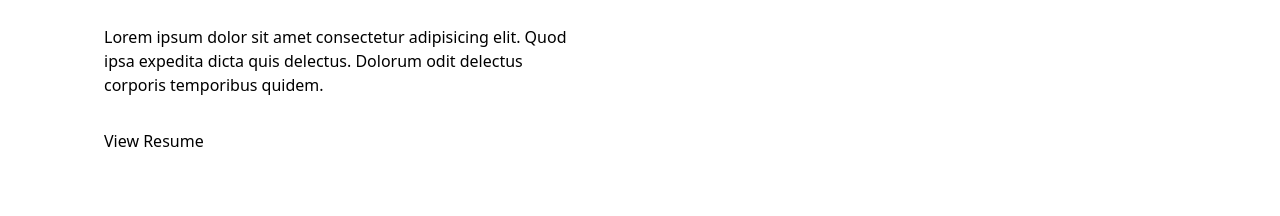
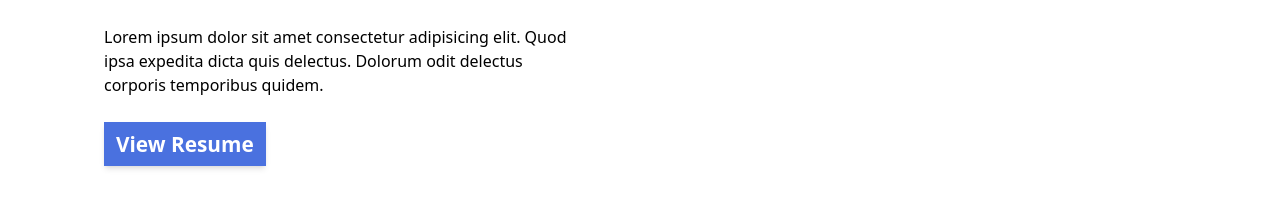
Before and after one commit to HamzaAbouJaib/portfolio, a React (Vite) app: page / in a window 1280 px wide. Shown: the part 1069-1285 px from the top of the page. Built offline with nearby package versions, Linux system fonts and the light colour scheme; the HTML template or start-up script is replaced by a standard one.

Commit message:
Create a class for primary button

```diff
--- a/src/index.css
+++ b/src/index.css
@@ -79,3 +79,7 @@ html {
 .resume-social a {
   @apply max-xl:text-sm leading-none;
 }
+
+.btn-primary {
+  @apply shadow-md text-[1.3rem] font-semibold text-white bg-blue-700 bg-opacity-80 py-2 px-3 hover:bg-blue-900 transition-all duration-500 ease-in-out cursor-pointer;
+}
```
